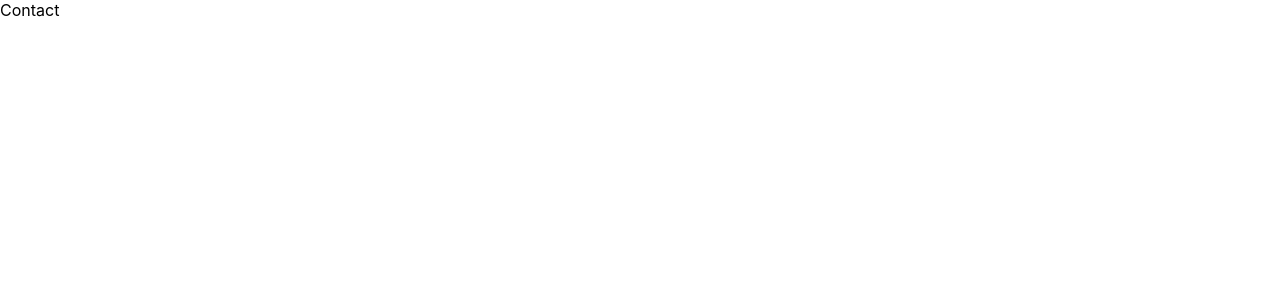
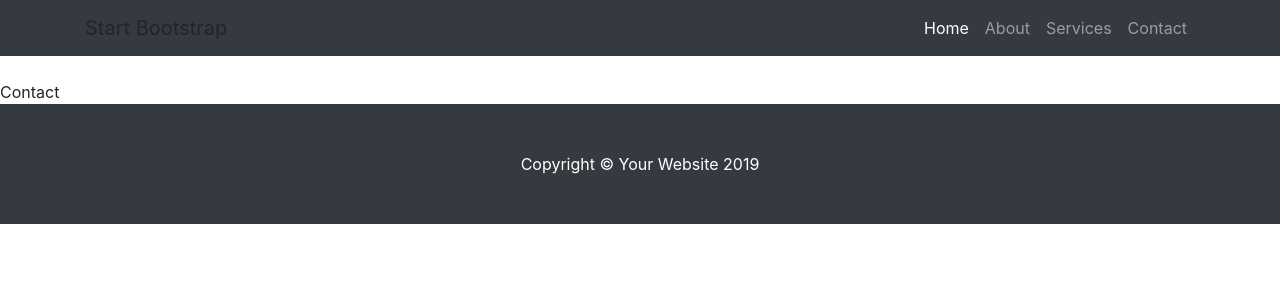
Before and after one commit to SinyorT/NextJs, a Next.js app in the folder movie-app/: page /contact in a window 1280 px wide. Shown: the top 300 px of the page. Built offline with nearby package versions, Linux system fonts and the light colour scheme.

Commit message:
App container duzenleme

```diff
--- a/movie-app/pages/_app.js
+++ b/movie-app/pages/_app.js
@@ -1,15 +1,39 @@
 import '../styles/globals.css'
-
+import Head from 'next/head'
+import Navbar from '../components/navbar'
+import Footer from '../components/footer'
 import App from 'next/app'
 class MovieApp extends App {
-    render(){
-      //Component holds page you are navigating to
-      const {Component} =this.props
 
-      return(
-        <Component />
-      )
-    }
+  // TODO : execute here getInitialProps and pass  this data to your page
+
+  render() {
+    //Component holds page you are navigating to
+    const { Component } = this.props
+
+    return (
+      <div className="base-page">
+        <Head>
+          <title>Home</title>
+          <link rel="stylesheet" href="https://stackpath.bootstrapcdn.com/bootstrap/4.3.1/css/bootstrap.min.css" integrity="sha384-ggOyR0iXCbMQv3Xipma34MD+dH/1fQ784/j6cY/iJTQUOhcWr7x9JvoRxT2MZw1T" crossorigin="anonymous" />
+          <script src="https://code.jquery.com/jquery-3.3.1.slim.min.js" integrity="sha384-q8i/X+965DzO0rT7abK41JStQIAqVgRVzpbzo5smXKp4YfRvH+8abtTE1Pi6jizo" crossorigin="anonymous"></script>
+          <script src="https://cdnjs.cloudflare.com/ajax/libs/popper.js/1.14.7/umd/popper.min.js" integrity="sha384-UO2eT0CpHqdSJQ6hJty5KVphtPhzWj9WO1clHTMGa3JDZwrnQq4sF86dIHNDz0W1" crossorigin="anonymous"></script>
+          <script src="https://stackpath.bootstrapcdn.com/bootstrap/4.3.1/js/bootstrap.min.js" integrity="sha384-JjSmVgyd0p3pXB1rRibZUAYoIIy6OrQ6VrjIEaFf/nJGzIxFDsf4x0xIM+B07jRM" crossorigin="anonymous"></script>
+        </Head>
+        <Navbar />
+        <div>
+          <Component />
+        </div>
+        <Footer />
+        <style jsx>{`
+        .base-page{
+          padding-top:80px;
+        }
+    `}
+        </style>
+      </div>
+    )
+  }
 }
 
 export default MovieApp
--- a/movie-app/pages/index.js
+++ b/movie-app/pages/index.js
@@ -1,28 +1,19 @@
 import React, { useState, useEffect } from 'react'
-import Head from 'next/head'
-import Navbar from '../components/navbar'
+
 import SideMenu from '../components/sideMenu'
 import Carousel from '../components/carousel'
 import MovieList from '../components/movieList'
-import Footer from '../components/footer'
 import { getMovies } from '../actions'
 
 const Home = (props) => {
   return (
     <div>
-      <Head>
-        <title>Home</title>
-        <link rel="stylesheet" href="https://stackpath.bootstrapcdn.com/bootstrap/4.3.1/css/bootstrap.min.css" integrity="sha384-ggOyR0iXCbMQv3Xipma34MD+dH/1fQ784/j6cY/iJTQUOhcWr7x9JvoRxT2MZw1T" crossorigin="anonymous" />
-        <script src="https://code.jquery.com/jquery-3.3.1.slim.min.js" integrity="sha384-q8i/X+965DzO0rT7abK41JStQIAqVgRVzpbzo5smXKp4YfRvH+8abtTE1Pi6jizo" crossorigin="anonymous"></script>
-        <script src="https://cdnjs.cloudflare.com/ajax/libs/popper.js/1.14.7/umd/popper.min.js" integrity="sha384-UO2eT0CpHqdSJQ6hJty5KVphtPhzWj9WO1clHTMGa3JDZwrnQq4sF86dIHNDz0W1" crossorigin="anonymous"></script>
-        <script src="https://stackpath.bootstrapcdn.com/bootstrap/4.3.1/js/bootstrap.min.js" integrity="sha384-JjSmVgyd0p3pXB1rRibZUAYoIIy6OrQ6VrjIEaFf/nJGzIxFDsf4x0xIM+B07jRM" crossorigin="anonymous"></script>
-      </Head>
-      <Navbar />
       <div className="home-page">
         <div className="container">
           <div className="row">
             <div className="col-lg-3">
               <SideMenu
+              appName={"MovieDB"}
               />
             </div>
             <div className="col-lg-9">
@@ -34,13 +25,6 @@ const Home = (props) => {
           </div>
         </div>
       </div>
-      <Footer />
-      <style jsx>{`
-        .home-page{
-          padding-top:80px;
-        }
-    `}
-      </style>
     </div >
   )
 }
```
